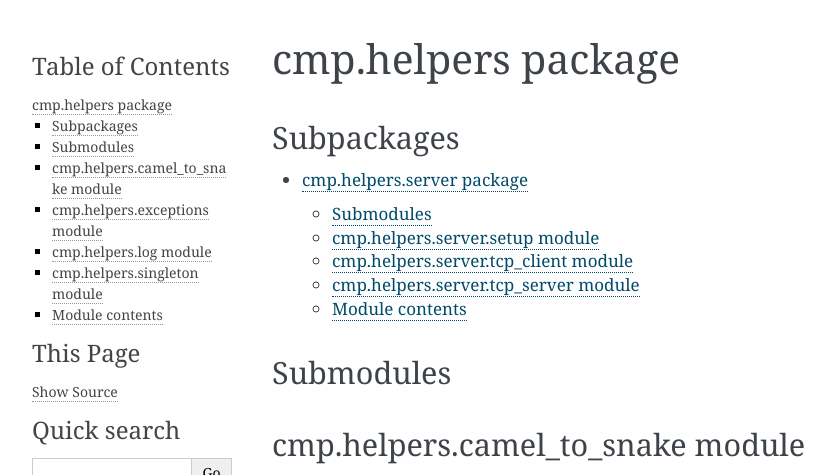
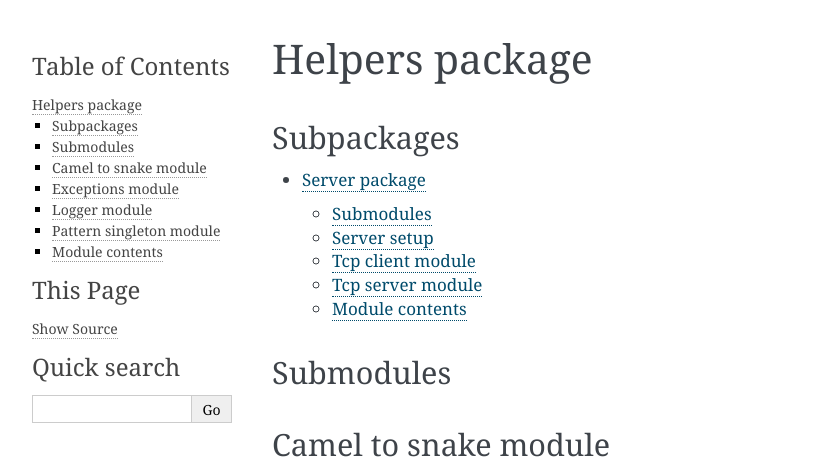
Before and after one commit to aeroshev/CMP, a Sphinx documentation site: the page built from docs/source/cmp.helpers.rst, in a window 1280 px wide, cut to the strip 0-475 px from the top of the page. Shown: the whole strip, without its empty margins (148-983 px from the left). Built offline with Sphinx 7.4.7, drawn with Linux system fonts in a browser that asks for light colours; pages that are not in the unit, such as notebooks, are missing from menus; some of the changed text lies outside the part shown.

Commit message:
Added first demo docs

```diff
--- a/docs/source/cmp.ast.rst
+++ b/docs/source/cmp.ast.rst
@@ -1,4 +1,4 @@
-cmp.ast package
+AST package
 ===============
 
 Submodules
--- a/docs/source/cmp.grammar.rst
+++ b/docs/source/cmp.grammar.rst
@@ -1,4 +1,4 @@
-cmp.grammar package
+Grammar package
 ===================
 
 Subpackages
@@ -12,7 +12,7 @@ Subpackages
 Submodules
 ----------
 
-cmp.grammar.lexer module
+Lexer module
 ------------------------
 
 .. automodule:: cmp.grammar.lexer
@@ -20,7 +20,7 @@ cmp.grammar.lexer module
    :undoc-members:
    :show-inheritance:
 
-cmp.grammar.parser module
+Parser module
 -------------------------
 
 .. automodule:: cmp.grammar.parser
--- a/docs/source/cmp.helpers.rst
+++ b/docs/source/cmp.helpers.rst
@@ -1,4 +1,4 @@
-cmp.helpers package
+Helpers package
 ===================
 
 Subpackages
@@ -12,7 +12,7 @@ Subpackages
 Submodules
 ----------
 
-cmp.helpers.camel\_to\_snake module
+Camel to snake module
 -----------------------------------
 
 .. automodule:: cmp.helpers.camel_to_snake
@@ -20,7 +20,7 @@ cmp.helpers.camel\_to\_snake module
    :undoc-members:
    :show-inheritance:
 
-cmp.helpers.exceptions module
+Exceptions module
 -----------------------------
 
 .. automodule:: cmp.helpers.exceptions
@@ -28,7 +28,7 @@ cmp.helpers.exceptions module
    :undoc-members:
    :show-inheritance:
 
-cmp.helpers.log module
+Logger module
 ----------------------
 
 .. automodule:: cmp.helpers.log
@@ -36,7 +36,7 @@ cmp.helpers.log module
    :undoc-members:
    :show-inheritance:
 
-cmp.helpers.singleton module
+Pattern singleton module
 ----------------------------
 
 .. automodule:: cmp.helpers.singleton
--- a/docs/source/cmp.helpers.server.rst
+++ b/docs/source/cmp.helpers.server.rst
@@ -1,10 +1,10 @@
-cmp.helpers.server package
+Server package
 ==========================
 
 Submodules
 ----------
 
-cmp.helpers.server.setup module
+Server setup
 -------------------------------
 
 .. automodule:: cmp.helpers.server.setup
@@ -12,7 +12,7 @@ cmp.helpers.server.setup module
    :undoc-members:
    :show-inheritance:
 
-cmp.helpers.server.tcp\_client module
+Tcp client module
 -------------------------------------
 
 .. automodule:: cmp.helpers.server.tcp_client
@@ -20,7 +20,7 @@ cmp.helpers.server.tcp\_client module
    :undoc-members:
    :show-inheritance:
 
-cmp.helpers.server.tcp\_server module
+Tcp server module
 -------------------------------------
 
 .. automodule:: cmp.helpers.server.tcp_server
--- a/docs/source/cmp.rst
+++ b/docs/source/cmp.rst
@@ -1,4 +1,4 @@
-cmp package
+CMP package
 ===========
 
 Subpackages
@@ -15,7 +15,7 @@ Subpackages
 Submodules
 ----------
 
-cmp.cli module
+CLI module
 --------------
 
 .. automodule:: cmp.cli
--- a/docs/source/cmp.traverse.rst
+++ b/docs/source/cmp.traverse.rst
@@ -1,10 +1,10 @@
-cmp.traverse package
+Traverse package
 ====================
 
 Submodules
 ----------
 
-cmp.traverse.traverse\_ast module
+Traverse AST module
 ---------------------------------
 
 .. automodule:: cmp.traverse.traverse_ast
```
Also changed, not shown: docs/source/cmp.grammar.cmp_tables.rst (deleted, +0 -29 lines).
